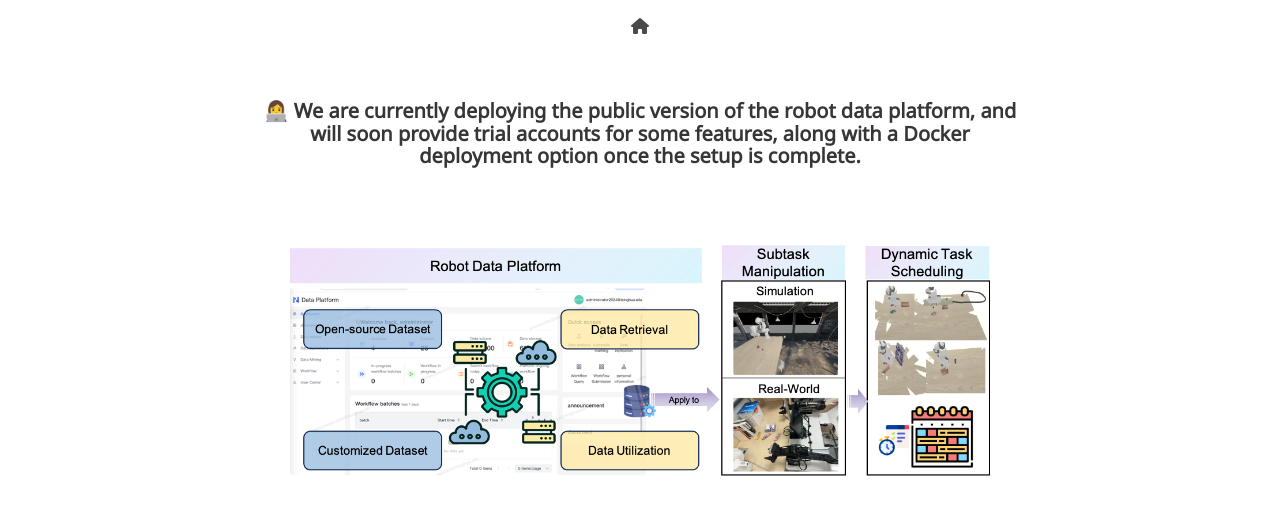
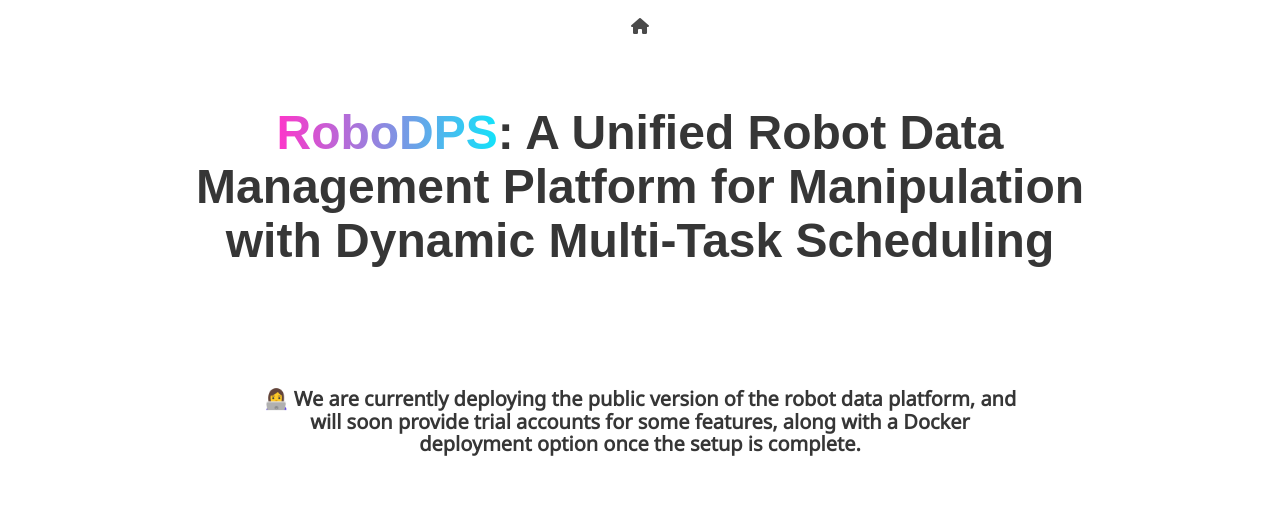
Before and after one commit to techpage/techpage.github.io, a plain HTML site: page robodps/index.html in a window 1280 px wide. Shown: the top 525 px of the page. Drawn offline with nearby package versions, Linux system fonts and the light colour scheme; some icons are missing; a web font is replaced by a local one.

Commit message:
Update index.html

```diff
--- a/robodps/index.html
+++ b/robodps/index.html
@@ -193,7 +193,7 @@ width: 100%;
 </nav>
 
 
-<!-- <section class="hero">
+<section class="hero">
   <div class="hero-body">
     <div class="container is-max-desktop">
       <div class="columns is-centered">
@@ -201,7 +201,7 @@ width: 100%;
           <h1 class="title is-1 publication-title"><span class="rainbow-text">RoboDPS</span><sup></sup>:
             A Unified Robot Data Management Platform for Manipulation with Dynamic Multi-Task Scheduling</h1>
           <div class="is-size-5 publication-authors">
-            <span class="author-block">
+<!--             <span class="author-block">
               Min Xue</a><sup></sup>,</span>
             <span class="author-block">
               Shuaiwen Chen</a><sup></sup>,</span>
```
